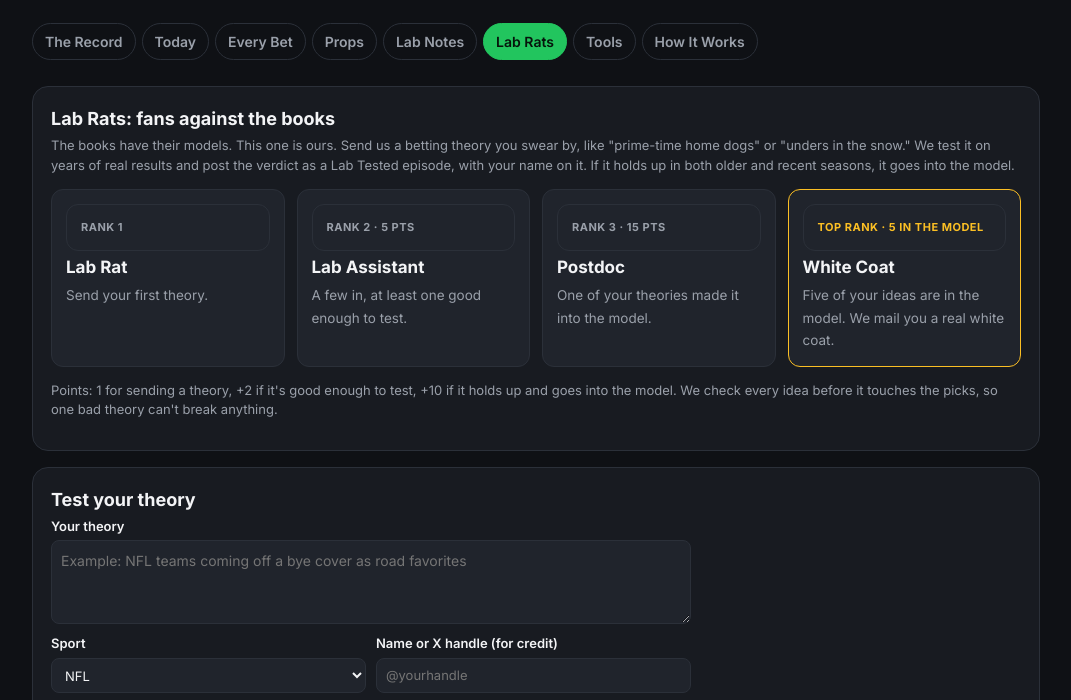
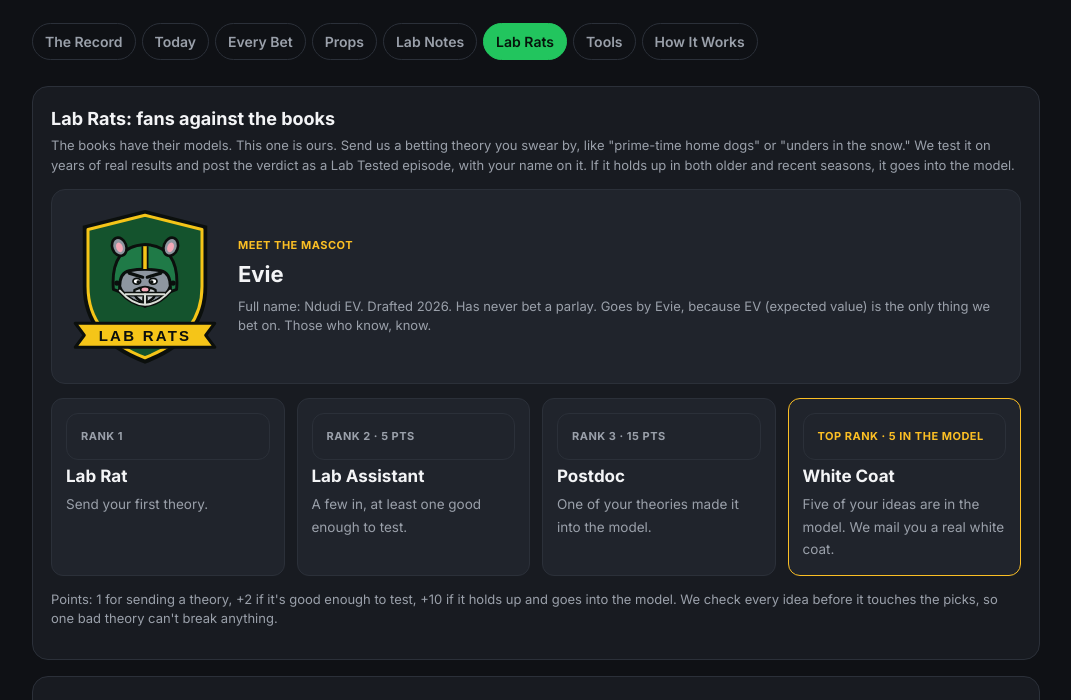
Before and after one commit to JustCoverLab/ustcoverlab-site, a plain HTML site: page index.html in a window 1280 px wide. Both pictures are taken after a click on the link "Lab Rats". Shown: the part 86-786 px from the top of the page, without its empty margins (104-1175 px from the left). Drawn offline with Linux system fonts and the light colour scheme.

Commit message:
Meet Evie: Lab Rats mascot card with varsity shield
Co-Authored-By: Claude Opus 5.5 <noreply@anthropic.com>
Claude-Session: https://claude.ai/code/session_012tgX7ZFvyAeVjxEXVimk1P

```diff
--- a/index.html
+++ b/index.html
@@ -115,6 +115,9 @@ input[type=date]{color-scheme:dark} button:disabled{opacity:.4;cursor:default}
 .rel b{font-size:12px;color:var(--g)}
 .rel ul{margin:4px 0 0;padding-left:18px}
 .rt{font-size:12.5px;margin-top:4px}.rt th,.rt td{padding:5px 8px}
+.evie{display:flex;gap:18px;align-items:center;flex-wrap:wrap;background:var(--card2);border:1px solid var(--line);border-radius:14px;padding:14px 18px;margin-top:14px}
+.evie svg{flex:none}
+.evie>div{flex:1 1 260px}
 .ranks{display:grid;grid-template-columns:repeat(4,minmax(0,1fr));gap:12px;margin:14px 0}
 .ranks div{background:var(--card2);border:1px solid var(--line);border-radius:12px;padding:14px}
 .ranks .n{font-size:11px;font-weight:700;letter-spacing:.5px;color:var(--muted);text-transform:uppercase}
@@ -281,6 +284,34 @@ input[type=date]{color-scheme:dark} button:disabled{opacity:.4;cursor:default}
     <div class="card">
       <h2>Lab Rats: fans against the books</h2>
       <p class="sub">The books have their models. This one is ours. Send us a betting theory you swear by, like "prime-time home dogs" or "unders in the snow." We test it on years of real results and post the verdict as a Lab Tested episode, with your name on it. If it holds up in both older and recent seasons, it goes into the model.</p>
+      <div class="evie">
+        <svg viewBox="0 0 400 440" width="150" height="165" role="img" aria-label="Evie, the Lab Rats mascot, in a varsity shield">
+<path d="M200 16 L366 58 V220 Q366 364 200 426 Q34 364 34 220 V58 Z" fill="#0B0F0D"/>
+<path d="M200 30 L352 68 V220 Q352 352 200 410 Q48 352 48 220 V68 Z" fill="#14532D" stroke="#F5C518" stroke-width="8" stroke-linejoin="round"/>
+<g transform="translate(200 196) scale(0.78) translate(-200 -165)">
+<path d="M108 170 Q104 104 160 88 L200 80 L240 88 Q296 104 292 170 Q290 216 246 240 L200 264 L154 240 Q110 216 108 170 Z" fill="#8E96A0" stroke="#0B0F0D" stroke-width="10" stroke-linejoin="round"/>
+<path d="M92 206 Q80 58 200 52 Q320 58 308 206 L286 214 Q292 150 254 142 Q200 132 146 142 Q108 150 114 214 Z" fill="#1F7A47" stroke="#0B0F0D" stroke-width="10" stroke-linejoin="round"/>
+<path d="M200 58 V136" stroke="#0B0F0D" stroke-width="24"/><path d="M200 58 V136" stroke="#F5C518" stroke-width="12"/>
+<circle cx="104" cy="184" r="9" fill="#0B0F0D"/><circle cx="296" cy="184" r="9" fill="#0B0F0D"/>
+<g transform="rotate(-20 112 60)"><ellipse cx="112" cy="60" rx="24" ry="32" fill="#8E96A0" stroke="#0B0F0D" stroke-width="9"/><ellipse cx="112" cy="62" rx="11" ry="17" fill="#F4A9B8"/></g>
+<g transform="rotate(20 288 60)"><ellipse cx="288" cy="60" rx="24" ry="32" fill="#8E96A0" stroke="#0B0F0D" stroke-width="9"/><ellipse cx="288" cy="62" rx="11" ry="17" fill="#F4A9B8"/></g>
+<path d="M146 150 L192 164" stroke="#0B0F0D" stroke-width="11" stroke-linecap="round"/><path d="M254 150 L208 164" stroke="#0B0F0D" stroke-width="11" stroke-linecap="round"/>
+<ellipse cx="172" cy="178" rx="13" ry="10" fill="#FFFFFF" stroke="#0B0F0D" stroke-width="6"/><ellipse cx="228" cy="178" rx="13" ry="10" fill="#FFFFFF" stroke="#0B0F0D" stroke-width="6"/>
+<circle cx="177" cy="180" r="6" fill="#0B0F0D"/><circle cx="223" cy="180" r="6" fill="#0B0F0D"/>
+<path d="M164 208 Q200 188 236 208 Q240 238 200 252 Q160 238 164 208 Z" fill="#C9CED3" stroke="#0B0F0D" stroke-width="8" stroke-linejoin="round"/>
+<ellipse cx="200" cy="206" rx="15" ry="10" fill="#F4A9B8" stroke="#0B0F0D" stroke-width="6"/>
+<rect x="193" y="232" width="14" height="12" rx="2" fill="#FFFFFF" stroke="#0B0F0D" stroke-width="4"/>
+<g fill="none" stroke-linecap="round"><path d="M114 210 Q200 306 286 210" stroke="#0B0F0D" stroke-width="16"/><path d="M134 222 H266" stroke="#0B0F0D" stroke-width="16"/><path d="M200 222 V256" stroke="#0B0F0D" stroke-width="16"/><path d="M114 210 Q200 306 286 210" stroke="#D9DDD6" stroke-width="7"/><path d="M134 222 H266" stroke="#D9DDD6" stroke-width="7"/><path d="M200 222 V256" stroke="#D9DDD6" stroke-width="7"/></g>
+</g>
+<path d="M14 318 H386 L362 350 L386 382 H14 L38 350 Z" fill="#F5C518" stroke="#0B0F0D" stroke-width="8" stroke-linejoin="round"/>
+<text x="200" y="364" text-anchor="middle" font-family="Space Grotesk, sans-serif" font-weight="700" font-size="40" letter-spacing="6" fill="#0B0F0D">LAB RATS</text>
+</svg>
+        <div>
+          <div class="n" style="font-size:11px;font-weight:700;letter-spacing:.5px;color:var(--y);text-transform:uppercase">Meet the mascot</div>
+          <h3 style="margin:4px 0 6px;font-size:22px">Evie</h3>
+          <p class="sub" style="margin:0">Full name: Ndudi EV. Drafted 2026. Has never bet a parlay. Goes by Evie, because EV (expected value) is the only thing we bet on. Those who know, know.</p>
+        </div>
+      </div>
       <div class="ranks">
         <div><div class="n">Rank 1</div><b>Lab Rat</b><span>Send your first theory.</span></div>
         <div><div class="n">Rank 2 · 5 pts</div><b>Lab Assistant</b><span>A few in, at least one good enough to test.</span></div>
```
